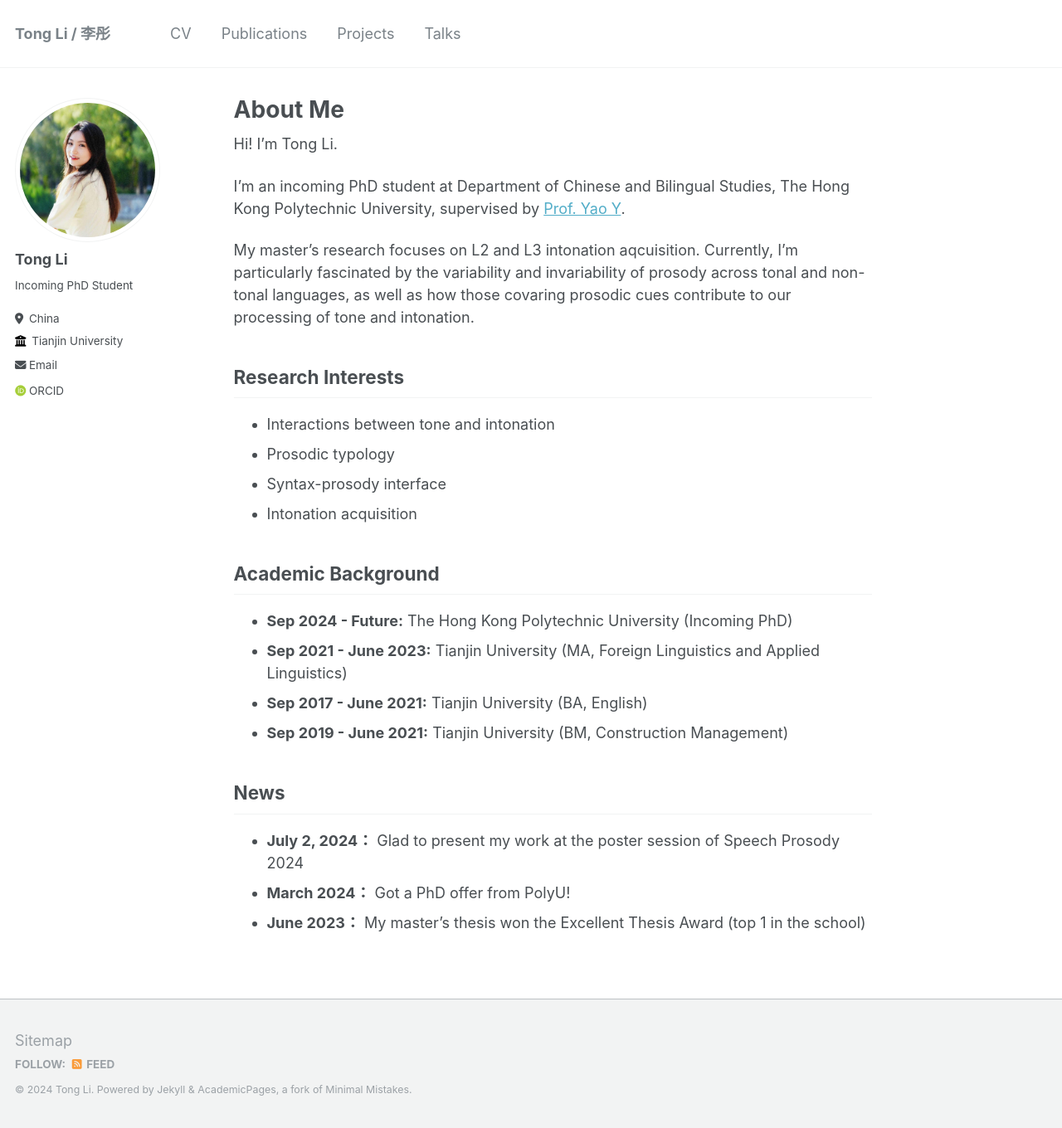
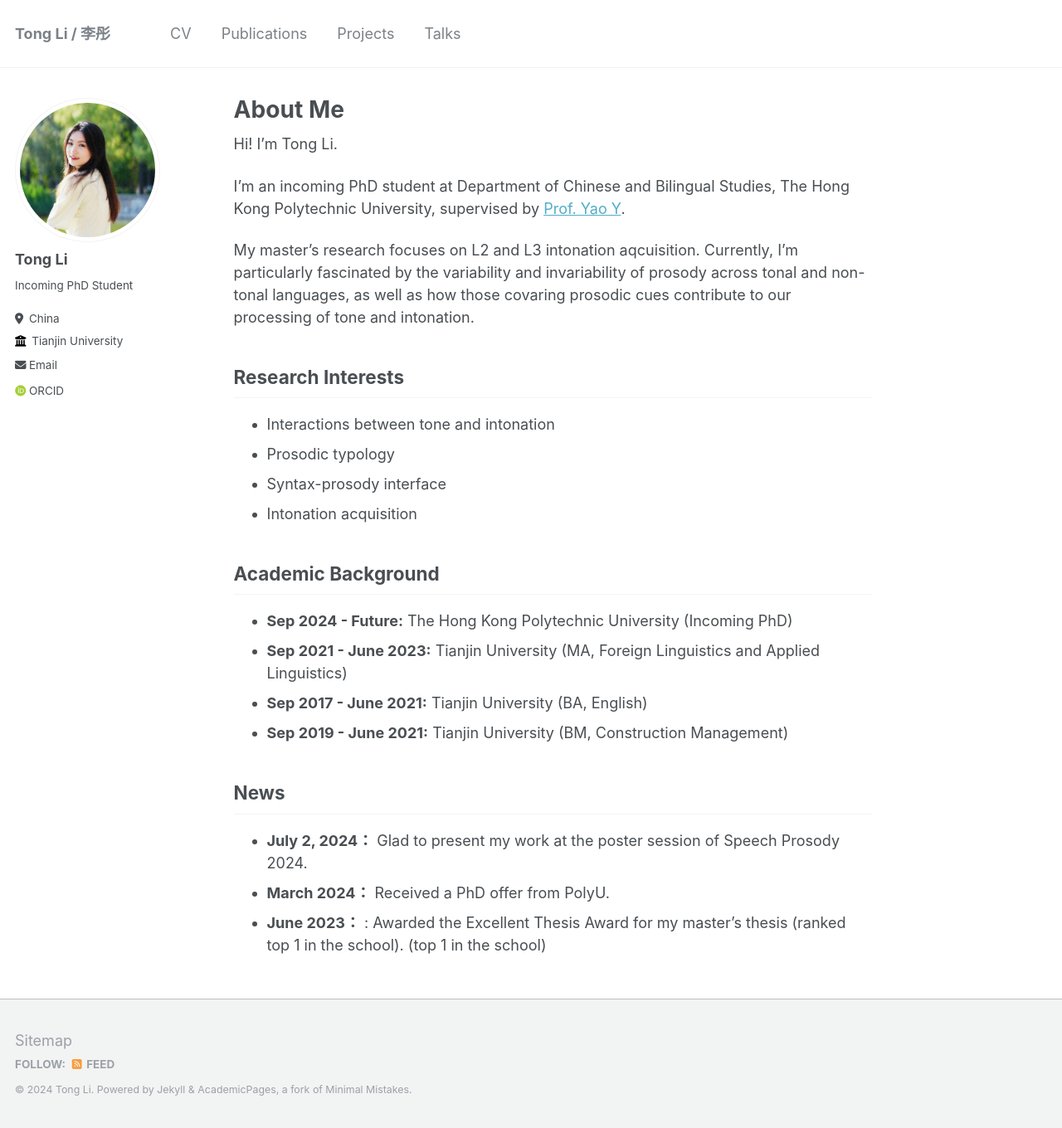
Before and after one commit to litonglinguistics/litonglinguistics.github.io, a Jekyll site: the page built from _pages/about.md, in a window 1280 px wide and 1360 px high. Shown: the whole window at 83% size. Built offline with Jekyll 4.4.1, drawn with Linux system fonts in a browser that asks for light colours; some web fonts are replaced.

Commit message:
Update about.md

```diff
--- a/_pages/about.md
+++ b/_pages/about.md
@@ -30,6 +30,6 @@ My master's research focuses on L2 and L3 intonation aqcuisition. Currently, I'm
 
 
 ## News
-- **July 2, 2024：** Glad to present my work at the poster session of Speech Prosody 2024
-- **March 2024：** Got a PhD offer from PolyU!
-- **June 2023：** My master's thesis won the Excellent Thesis Award (top 1 in the school)
+- **July 2, 2024：** Glad to present my work at the poster session of Speech Prosody 2024.
+- **March 2024：** Received a PhD offer from PolyU.
+- **June 2023：** : Awarded the Excellent Thesis Award for my master’s thesis (ranked top 1 in the school). (top 1 in the school)
```
